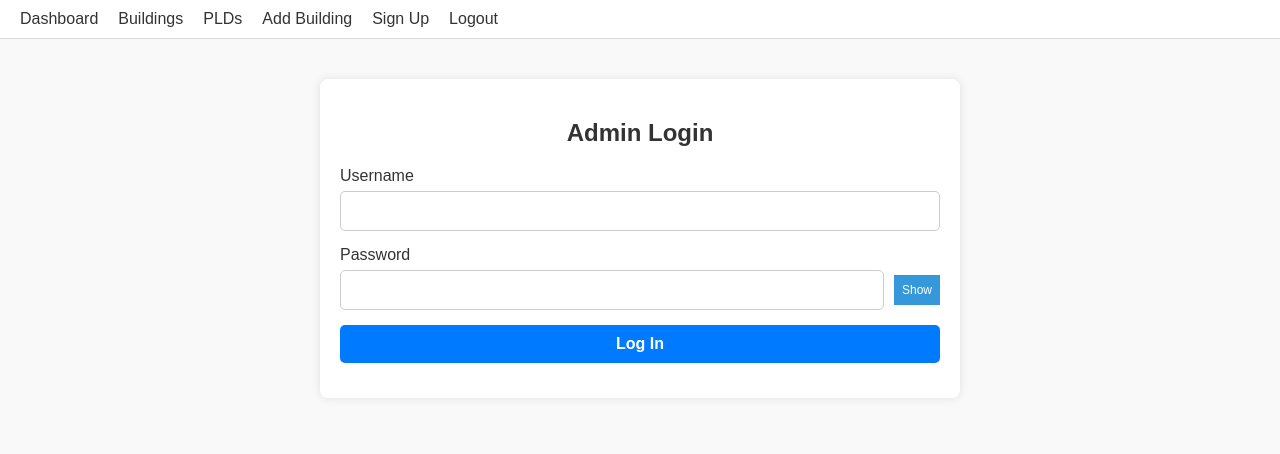
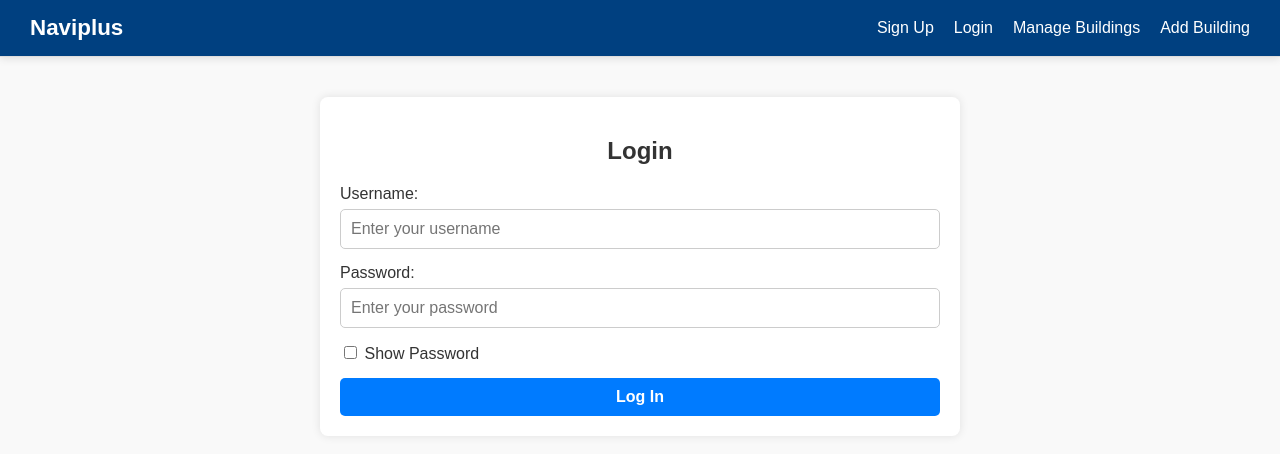
Before and after one commit to DUNCORIR/Naviplus, a React (Create React App) app in the folder admin-frontend/: page /login in a window 1280 px wide. Shown: the top 454 px of the page. Built offline with nearby package versions, Linux system fonts and the light colour scheme.

Commit message:
Fix: Corrected Navbar CSS import and added styling

```diff
--- a/admin-frontend/src/components/Navbar.css
+++ /dev/null
@@ -1,27 +0,0 @@
-/* File: src/components/Navbar.css */
-/* Styling for the navigation bar */
-
-.navbar {
-  background-color: #ffffff;
-  border-bottom: 1px solid #ddd;
-  padding: 10px 20px;
-  margin-bottom: 20px;
-}
-
-.navbar-container {
-  display: flex;
-  gap: 20px;
-  flex-wrap: wrap;
-  justify-content: flex-start;
-  align-items: center;
-}
-
-.nav-link {
-  font-weight: 500;
-  color: #333;
-  transition: color 0.2s ease;
-}
-
-.nav-link:hover {
-  color: #007bff;
-}
--- a/admin-frontend/src/components/Navbar.jsx
+++ b/admin-frontend/src/components/Navbar.jsx
@@ -1,25 +1,27 @@
 // =========================
-// File: src/components/Navbar.jsx
-// Description: Top navigation bar for switching between views.
+// File: src/components/NavBar.jsx
+// Description: Navigation bar with links to different app routes.
 // =========================
 
 import React from 'react';
 import { Link } from 'react-router-dom';
-import './Navbar.css';
+import '../styles/Navbar.css';  // Import the NavBar-specific styles
 
-function Navbar() {
+function NavBar() {
   return (
     <nav className="navbar">
-      <div className="navbar-container">
-        <Link to="/dashboard" className="nav-link">Dashboard</Link>
-        <Link to="/buildings" className="nav-link">Buildings</Link>
-        <Link to="/plds" className="nav-link">PLDs</Link>
-        <Link to="/add-building" className="nav-link">Add Building</Link>
-        <Link to="/signup" className="nav-link">Sign Up</Link>
-        <Link to="/login" className="nav-link">Logout</Link>
+      {/* App Title / Brand */}
+      <div className="navbar-brand">Naviplus</div>
+
+      {/* Navigation Links */}
+      <div className="navbar-links">
+        <Link to="/signup" className="navbar-link">Sign Up</Link>
+        <Link to="/login" className="navbar-link">Login</Link>
+        <Link to="/buildings" className="navbar-link">Manage Buildings</Link>
+        <Link to="/add-building" className="navbar-link">Add Building</Link>
       </div>
     </nav>
   );
 }
 
-export default Navbar;
+export default NavBar;
--- a/admin-frontend/src/pages/BuildingsList.jsx
+++ b/admin-frontend/src/pages/BuildingsList.jsx
@@ -6,6 +6,7 @@
 import React, { useEffect, useState } from 'react';
 import { useNavigate } from 'react-router-dom';
 import api from '../utils/axiosConfig';
+import '../styles/Form.css'; // ✅ Apply shared styles
 
 function BuildingsList() {
   const [buildings, setBuildings] = useState([]);
@@ -13,6 +14,7 @@ function BuildingsList() {
   const [name, setName] = useState('');
   const navigate = useNavigate();
 
+  // Fetch buildings on page load
   useEffect(() => {
     const token = localStorage.getItem('token');
     if (!token) {
@@ -31,13 +33,13 @@ function BuildingsList() {
       });
   }, [navigate]);
 
-  // Handle logout and clear token
+  // Logout handler
   const handleLogout = () => {
     localStorage.removeItem('token');
     navigate('/login');
   };
 
-  // Handle building creation
+  // Create building handler
   const handleCreate = async (e) => {
     e.preventDefault();
     try {
@@ -51,31 +53,36 @@ function BuildingsList() {
   };
 
   return (
-    <div style={{ maxWidth: '600px', margin: 'auto', padding: '20px' }}>
+    <div className="form-container">
       <h2>Building List</h2>
       {error && <p style={{ color: 'red' }}>{error}</p>}
 
-      {/* Logout button */}
-      <button onClick={handleLogout} style={{ marginBottom: '20px' }}>Logout</button>
+      {/* Logout */}
+      <button onClick={handleLogout} className="form-button" style={{ marginBottom: '20px' }}>
+        Logout
+      </button>
 
-      {/* Create new building */}
-      <form onSubmit={handleCreate} style={{ marginBottom: '20px' }}>
+      {/* Create new building form */}
+      <form onSubmit={handleCreate} className="form-inline">
         <input
           type="text"
           placeholder="New building name"
           value={name}
           onChange={(e) => setName(e.target.value)}
           required
-          style={{ marginRight: '10px', padding: '5px' }}
+          className="form-input"
         />
-        <button type="submit">Add Building</button>
+        <button type="submit" className="form-button">Add Building</button>
       </form>
 
-      <ul>
+      {/* List buildings */}
+      <ul className="form-list">
         {buildings.map((building) => (
-          <li key={building.id}>
-            {building.name} &nbsp;
-            <a href={`/plds?building_id=${building.id}`}>View PLDs</a>
+          <li key={building.id} className="form-list-item">
+            <strong>{building.name}</strong> —
+            <a href={`/plds?building_id=${building.id}`} style={{ marginLeft: '8px' }}>
+              View PLDs
+            </a>
           </li>
         ))}
       </ul>
--- a/admin-frontend/src/pages/Login.jsx
+++ b/admin-frontend/src/pages/Login.jsx
@@ -1,80 +1,95 @@
 // =========================
 // File: src/pages/Login.jsx
-// Description: Admin login page with password visibility toggle and consistent styling.
+// Description: Admin login page to authenticate and retrieve token.
 // =========================
 
 import React, { useState } from 'react';
 import axios from 'axios';
-import '../styles/Form.css';
 import { useNavigate } from 'react-router-dom';
+import '../styles/Form.css'; // Global form styles
 
 function Login() {
+  // States to manage user input
   const [username, setUsername] = useState('');
   const [password, setPassword] = useState('');
-  const [showPassword, setShowPassword] = useState(false); // Toggle state
-  const [error, setError] = useState('');
-  const navigate = useNavigate();
+  const [showPassword, setShowPassword] = useState(false); // Toggle password visibility
 
+  const navigate = useNavigate(); // React Router hook to navigate pages
+
+  // Function to handle login form submission
   const handleLogin = async (e) => {
     e.preventDefault();
     try {
+      // Send login credentials to backend
       const response = await axios.post('http://127.0.0.1:8000/api/token-auth/', {
         username,
         password,
       });
+
+      // Store token in localStorage
       localStorage.setItem('token', response.data.token);
+
+      // Navigate to dashboard
       navigate('/dashboard');
-    } catch (err) {
-      setError('Invalid username or password');
-      console.error(err);
+    } catch (error) {
+      alert('Login failed: ' + (error.response?.data?.non_field_errors || error.message));
+      console.error(error);
     }
+  };
+
+  // Toggle visibility of the password field
+  const togglePasswordVisibility = () => {
+    setShowPassword(!showPassword);
   };
 
   return (
     <div className="form-container">
-      <h2>Admin Login</h2>
-      {error && <p style={{ color: 'red', marginBottom: '10px' }}>{error}</p>}
+      {/* Page Title */}
+      <h2>Login</h2>
 
-      <form onSubmit={handleLogin} className="form-group">
+      {/* Login form */}
+      <form onSubmit={handleLogin}>
+        {/* Username field */}
         <div className="form-group">
-          <label htmlFor="username">Username</label>
+          <label htmlFor="username">Username:</label>
           <input
             id="username"
             type="text"
             className="form-input"
+            placeholder="Enter your username"
             value={username}
             onChange={(e) => setUsername(e.target.value)}
             required
           />
         </div>
 
+        {/* Password field */}
         <div className="form-group">
-          <label htmlFor="password">Password</label>
-          <div style={{ display: 'flex', alignItems: 'center' }}>
+          <label htmlFor="password">Password:</label>
           <input
             id="password"
             type={showPassword ? 'text' : 'password'}
             className="form-input"
+            placeholder="Enter your password"
             value={password}
             onChange={(e) => setPassword(e.target.value)}
             required
-              style={{ flex: 1 }}
           />
-            <button
-              type="button"
-              onClick={() => setShowPassword(!showPassword)}
-              style={{
-                marginLeft: '10px',
-                padding: '8px',
-                fontSize: '12px',
-                cursor: 'pointer',
-              }}
-            >
-              {showPassword ? 'Hide' : 'Show'}
-            </button>
-          </div>
         </div>
 
+        {/* Show/hide password toggle */}
+        <div style={{ marginBottom: '15px' }}>
+          <label>
+            <input
+              type="checkbox"
+              checked={showPassword}
+              onChange={togglePasswordVisibility}
+            />{' '}
+            Show Password
+          </label>
+        </div>
+
+        {/* Submit login button */}
         <button type="submit" className="form-button">Log In</button>
       </form>
     </div>
--- /dev/null
+++ b/admin-frontend/src/styles/Navbar.css
@@ -0,0 +1,39 @@
+/* =========================
+   File: src/styles/NavBar.css
+   Description: Styling for NavBar component
+   ========================= */
+
+/* Main navbar container */
+.navbar {
+  display: flex;
+  justify-content: space-between; /* Separate brand from links */
+  align-items: center;
+  background-color: #004080; /* Dark blue background */
+  padding: 15px 30px;
+  box-shadow: 0 2px 8px rgba(0, 0, 0, 0.1);
+}
+
+/* Brand or app title */
+.navbar-brand {
+  color: white;
+  font-size: 1.4rem;
+  font-weight: bold;
+}
+
+/* Container for links */
+.navbar-links {
+  display: flex;
+  gap: 20px; /* Space between links */
+}
+
+/* Individual link styling */
+.navbar-link {
+  color: white;
+  text-decoration: none;
+  font-weight: 500;
+  transition: color 0.3s;
+}
+
+.navbar-link:hover {
+  color: #ffd700; /* Gold/yellow on hover */
+}
```
Also changed, not shown: 2 other files (tests, documents, lock files or other folders). Lines whose indentation alone changed are shown as unchanged.
